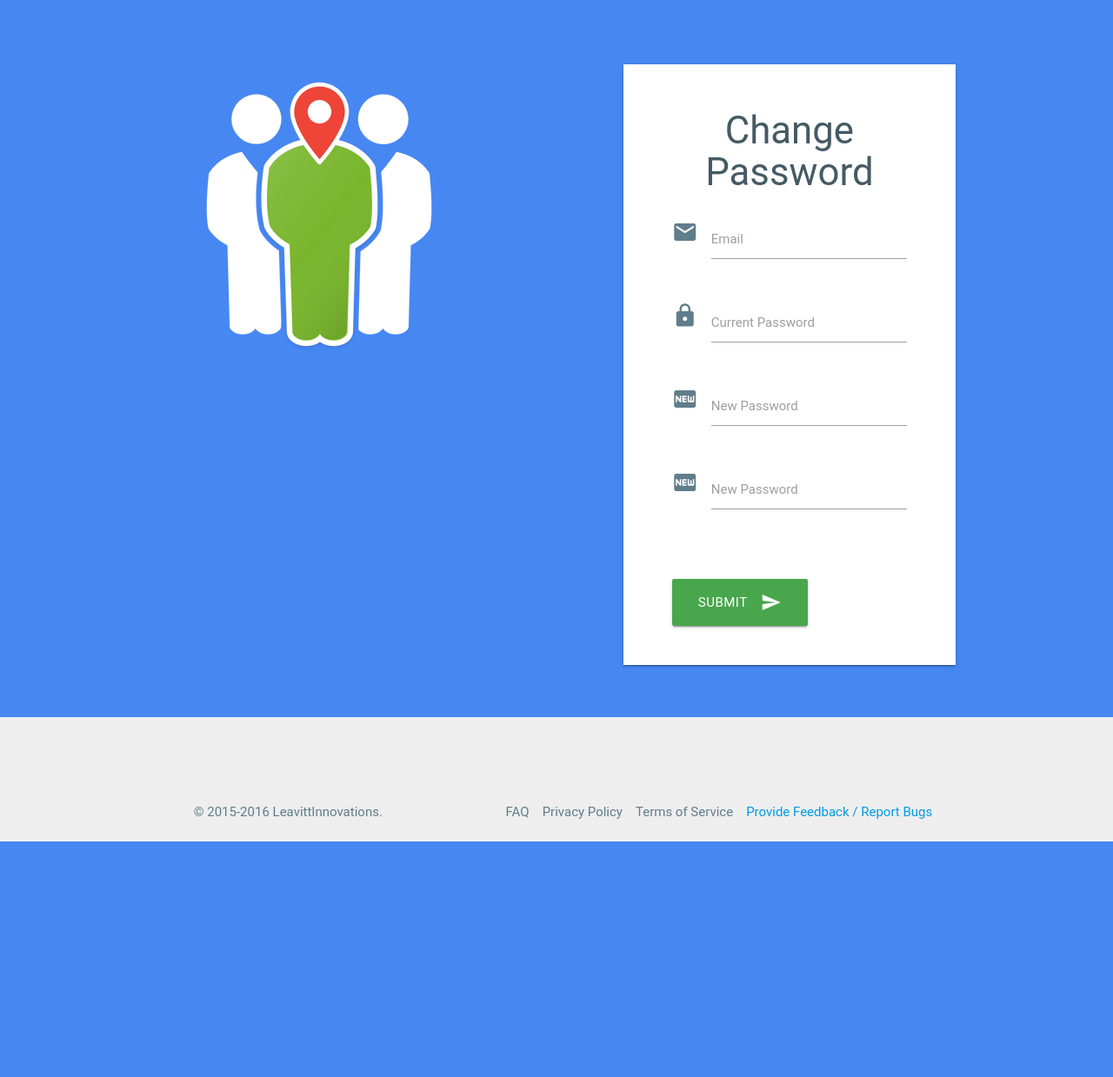
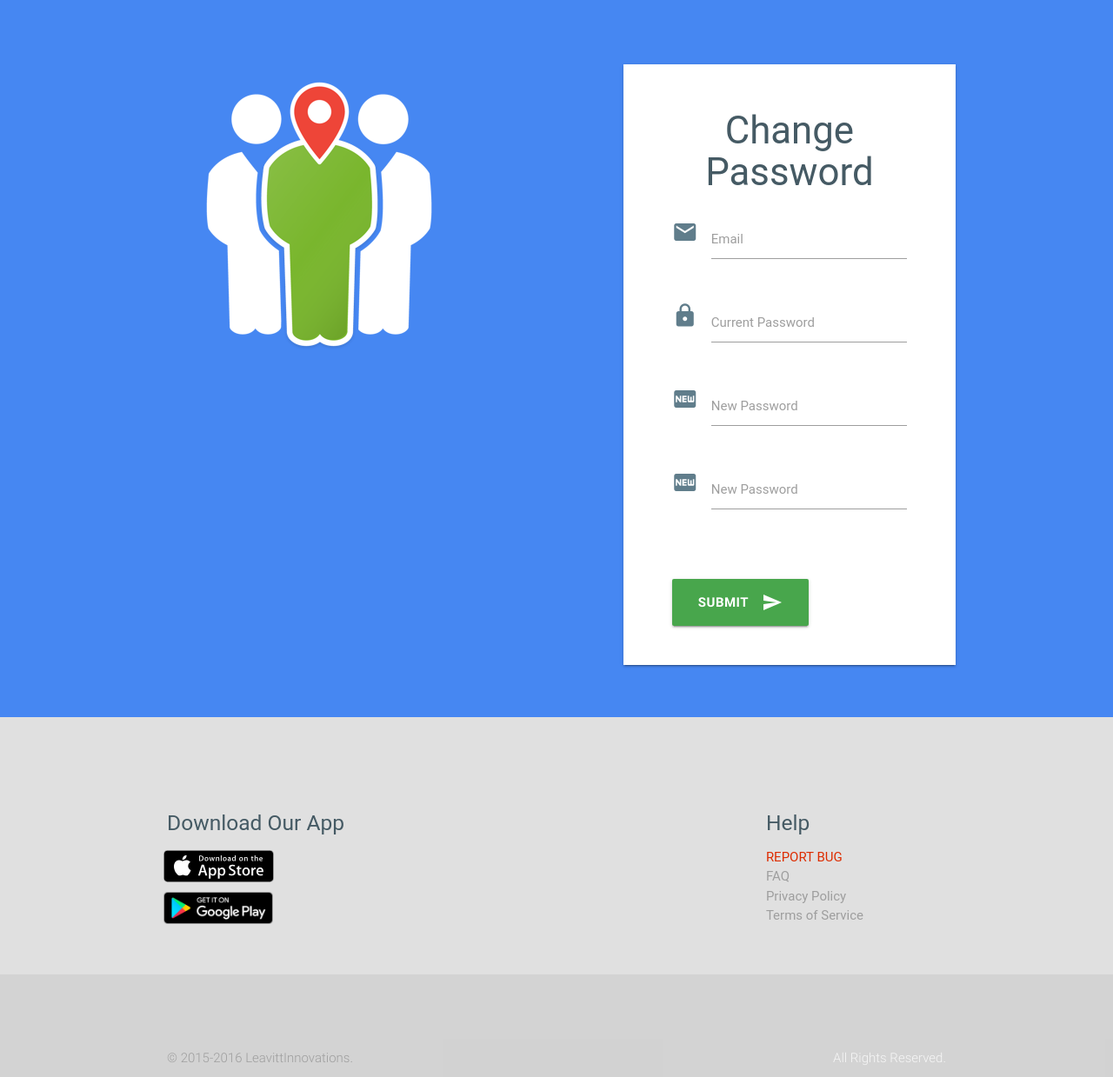
Before and after one commit to deepsheth/Locassion_Web_App, a PHP site: page /webpages/change_pass.php in a window 1280 px wide. Shown: the part 76-1315 px from the top of the page at 87% size. Before the commit the page ends 1044 px from the top, so only its background shows below. Run offline with PHP 8.4, Linux system fonts and the light colour scheme; some libraries are stand-ins or nearby versions; some web fonts are replaced.

Commit message:
adds report bug popup and new footer

```diff
--- a/meta/team.html
+++ b/meta/team.html
@@ -12,7 +12,7 @@
 
     <!-- CSS
 ================================================== -->
-    <link href='https://fonts.googleapis.com/css?family=Dosis:700|Bad+Script|Rubik:400|Raleway:600' rel='stylesheet' type='text/css'>
+    <link href='https://fonts.googleapis.com/css?family=Dosis:700|Bad+Script|Rubik:400|Raleway:400,600,700' rel='stylesheet' type='text/css'>
     <link rel="stylesheet" href="https://cdnjs.cloudflare.com/ajax/libs/materialize/0.97.5/css/materialize.min.css">
     <link href="https://fonts.googleapis.com/icon?family=Material+Icons" rel="stylesheet">
     <link rel="stylesheet" href="style.css">
--- a/style.css
+++ b/style.css
@@ -39,6 +39,11 @@ button,
     font-family: "Raleway", "Roboto", sans-serif;
 }
 
+button[type="submit"] {
+    font-weight: bold;
+}
+
+
 h2,
 h3,
 h4,
@@ -476,11 +498,17 @@ i.add-cursor:hover {
     margin: 0;
 }
 
-footer {
-    padding: 1.5em;
+footer img {
+    max-width: 10em;
+    max-height: 2.5em;
 }
 
-footer a {
+footer.page-footer a {
+    font-family: "Roboto", sans-serif;
+    color: #9e9e9e;
+}
+
+#home footer a {
     margin-left: 1em;
 }
 
@@ -814,7 +843,7 @@ button.picker__close:focus {
     display: flex;
     flex-flow: row wrap;
     /* This aligns items to the end line on main-axis */
-    justify-content: center;
+    justify-content: space-between;
     align-items: center;
     margin: .85em auto;
 }
--- a/templates/email.html
+++ b/templates/email.html
@@ -8,7 +8,7 @@
 
 	<link href='https://fonts.googleapis.com/css?family=Dosis:700' rel='stylesheet' type='text/css'>
     <link rel="stylesheet" href="https://cdnjs.cloudflare.com/ajax/libs/materialize/0.97.5/css/materialize.min.css">
-    <link href='https://fonts.googleapis.com/css?family=Raleway:600|Rubik:400|Material+Icons' rel='stylesheet' type='text/css'>
+    <link href='https://fonts.googleapis.com/css?family=Raleway:400,600,700|Rubik:400|Material+Icons' rel='stylesheet' type='text/css'>
 
 	<style type="text/css">
 
--- a/templates/simple-footer.php
+++ b/templates/simple-footer.php
@@ -1,43 +1,65 @@
-<footer class="grey lighten-3 grey-text">
-    <div class="footer-copyright">
-        <div class="container">
-            <a data-target="modal-bug-report" class="right modal-trigger">Provide Feedback / Report Bugs</a>
+<div id="modal-bug-report" class="modal modal-med">
+        <div class="modal-padding grey-text text-darken-2">
 
-            <a class="blue-grey-text" href="/meta/team.html">© 2015-2016 LeavittInnovations.</a>
-            <a class="right blue-grey-text" href="./tos.html">Terms of Service</a>
-            <a class="right blue-grey-text" href="./privacy.html">Privacy Policy</a>
-            <a class="right blue-grey-text" href="./faq.html">FAQ</a>
+            <h4 class="blue-text">Report Bug</h4>
+            <div class="row">
+                <p>We're constantly working to add new features and fix issues with our service. Noticed a bug or want to request a feature? Let us know!</p>
             </div>
 
-        <div id="modal-bug-report" class="modal modal-small blue-grey-text text-darken-2">
-            <div class="modal-padding">
-                <h4>What's Up?</h4>
-                <p class="row">We're constantly working to add new features and fix issues with our service. Noticed a bug or want to request a feature? Let us know!</p>
-
             <div class="row">
-                    <div class="input-field col s12">
+                <div class="input-field">
                     <i class="material-icons prefix">message</i>
-                        <textarea id="event_details" name="event_details" class="materialize-textarea"></textarea>
-                        <label for="event_details">Leave your message here.</label>
+                    <textarea id="bug-rep-details" name="bug_details" class="materialize-textarea"></textarea>
+                    <label for="bug-rep-details">What would you like to see improve?</label>
                 </div>
             </div>
 
             <p>If you want to be contacted about this issue, leave us your email.</p>
+            <div class="row">
                 <div class="input-field">
                     <i class="material-icons prefix ">mail_outline</i>
                     <input id="icon_username" name="email" type="text">
                     <label for="icon_username">Email - Optional</label>
                 </div>
+            </div>
 
         </div>
 
-            <div class="modal-footer grey lighten-2 blue-grey-text text-darken-2">
-                <a href="/webpages/sign_up.php" class="left modal-action modal-close waves-effect waves-blue btn-flat ">Sign Up</a>
+        <div class="modal-footer grey lighten-3">
+            <a href="#" class="left modal-action modal-close waves-effect btn-flat ">Close</a>
             <a href="#">
-                    <input name="submit" type="submit" value="login" id="btn-login" class="modal-action btn-flat blue-text">
+                <input name="submit" type="submit" value="Report Bug" class="modal-action btn-flat green-text waves-effect waves-blue">
             </a>
         </div>
     </div>
+<footer class="page-footer grey lighten-2">
+    <div class="container">
+        <div class="row">
+            <div class="col l3 s12">
+                <h5>Download Our App</h5>
+                <div class="row">
+                    <div class="flex-container">
+                        <img src="/img/splash/app-store-badge.svg" alt="We're on the App Store">
+                        <img src="/img/splash/google-play-badge.png" alt="We're on the Play Store">
+
                     </div>
-
+                </div>
+            </div>
+            <div class="col l3 offset-l6 s12">
+                <h5>Help</h5>
+                <ul>
+                    <li><a data-target="modal-bug-report" class="modal-trigger add-cursor deep-orange-text text-accent-4">REPORT BUG</a></li>
+                    <li><a class=" " href="./faq.html" title="Frequently Asked Questions">FAQ</a></li>
+                    <li><a class=" " href="./privacy.html">Privacy Policy</a></li>
+                    <li><a class=" " href="./tos.html">Terms of Service</a></li>
+                </ul>
+            </div>
+        </div>
+    </div>
+    <div class="footer-copyright">
+        <div class="container">
+            <a href="/meta/team.html">© 2015-2016 LeavittInnovations.</a>
+            <span class="right">All Rights Reserved.</span>
+        </div>
+    </div>
 </footer>
--- a/webpages/event_details.php
+++ b/webpages/event_details.php
@@ -14,7 +14,7 @@
 	================================================== -->
     <link href='https://fonts.googleapis.com/css?family=Dosis:700' rel='stylesheet' type='text/css'>
     <link rel="stylesheet" href="https://cdnjs.cloudflare.com/ajax/libs/materialize/0.97.5/css/materialize.min.css">
-    <link href='https://fonts.googleapis.com/css?family=Raleway:600|Rubik:400|Material+Icons' rel='stylesheet' type='text/css'>
+    <link href='https://fonts.googleapis.com/css?family=Raleway:400,600,700|Rubik:400|Material+Icons' rel='stylesheet' type='text/css'>
     <link rel="stylesheet" href="/style.css">
 
     <!-- Favicons
--- a/webpages/events_dashboard.php
+++ b/webpages/events_dashboard.php
@@ -14,7 +14,7 @@
 	================================================== -->
     <link href='https://fonts.googleapis.com/css?family=Dosis:700' rel='stylesheet' type='text/css'>
     <link rel="stylesheet" href="https://cdnjs.cloudflare.com/ajax/libs/materialize/0.97.5/css/materialize.min.css">
-    <link href='https://fonts.googleapis.com/css?family=Raleway:600|Rubik:400|Material+Icons' rel='stylesheet' type='text/css'>
+    <link href='https://fonts.googleapis.com/css?family=Raleway:400,600,700|Rubik:400|Material+Icons' rel='stylesheet' type='text/css'>
     <link rel="stylesheet" href="/style.css">
 
     <!-- Favicons
--- a/webpages/events_hist.php
+++ b/webpages/events_hist.php
@@ -14,7 +14,7 @@
 	================================================== -->
     <link href='https://fonts.googleapis.com/css?family=Dosis:700' rel='stylesheet' type='text/css'>
     <link rel="stylesheet" href="https://cdnjs.cloudflare.com/ajax/libs/materialize/0.97.5/css/materialize.min.css">
-    <link href='https://fonts.googleapis.com/css?family=Raleway:600|Rubik:400|Material+Icons' rel='stylesheet' type='text/css'>
+    <link href='https://fonts.googleapis.com/css?family=Raleway:400,600,700|Rubik:400|Material+Icons' rel='stylesheet' type='text/css'>
     <link rel="stylesheet" href="/style.css">
 
     <!-- Favicons
```
Also changed, not shown: other parts of style.css (+32 -14 lines), index.php (+8 -7 lines), templates/header-menu.php (+6 -6 lines), webpages/create_event.php (+5 -5 lines), img/splash/google-play-badge.png. Lines whose indentation alone changed are shown as unchanged.
